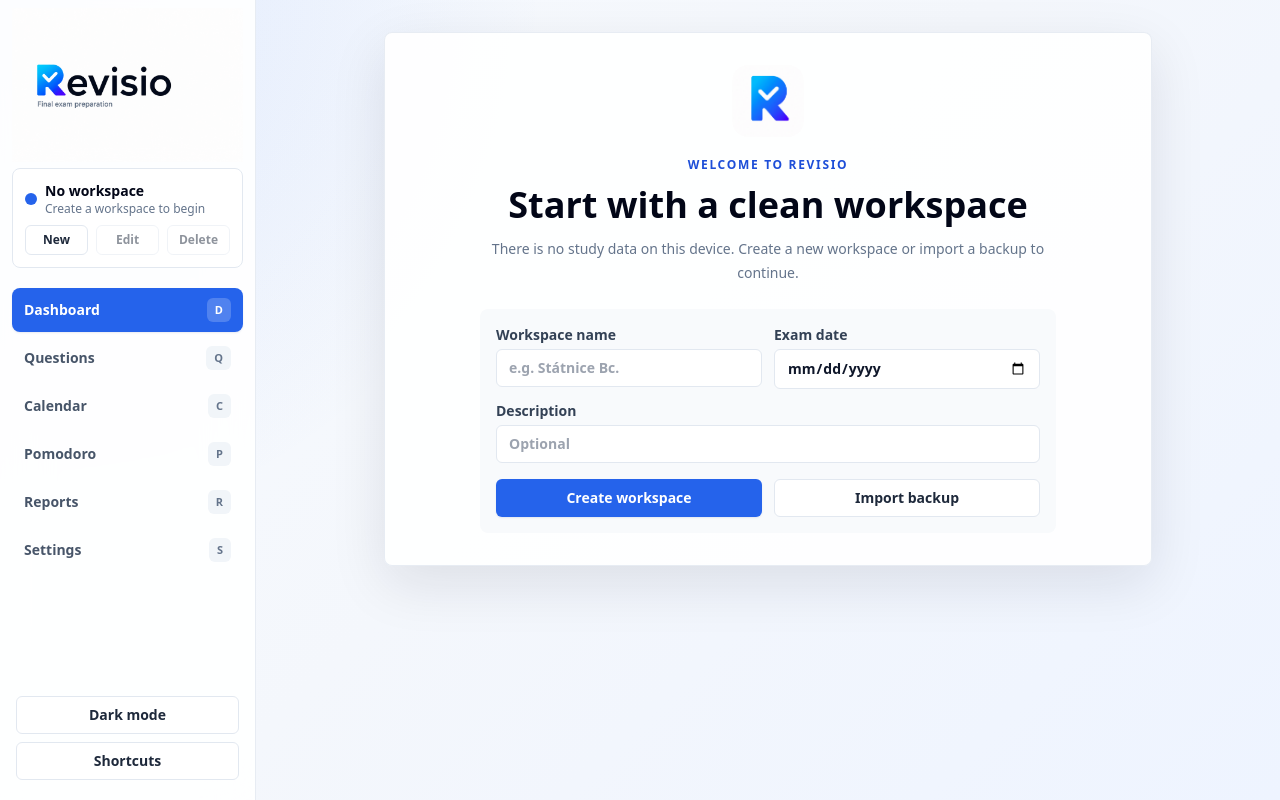
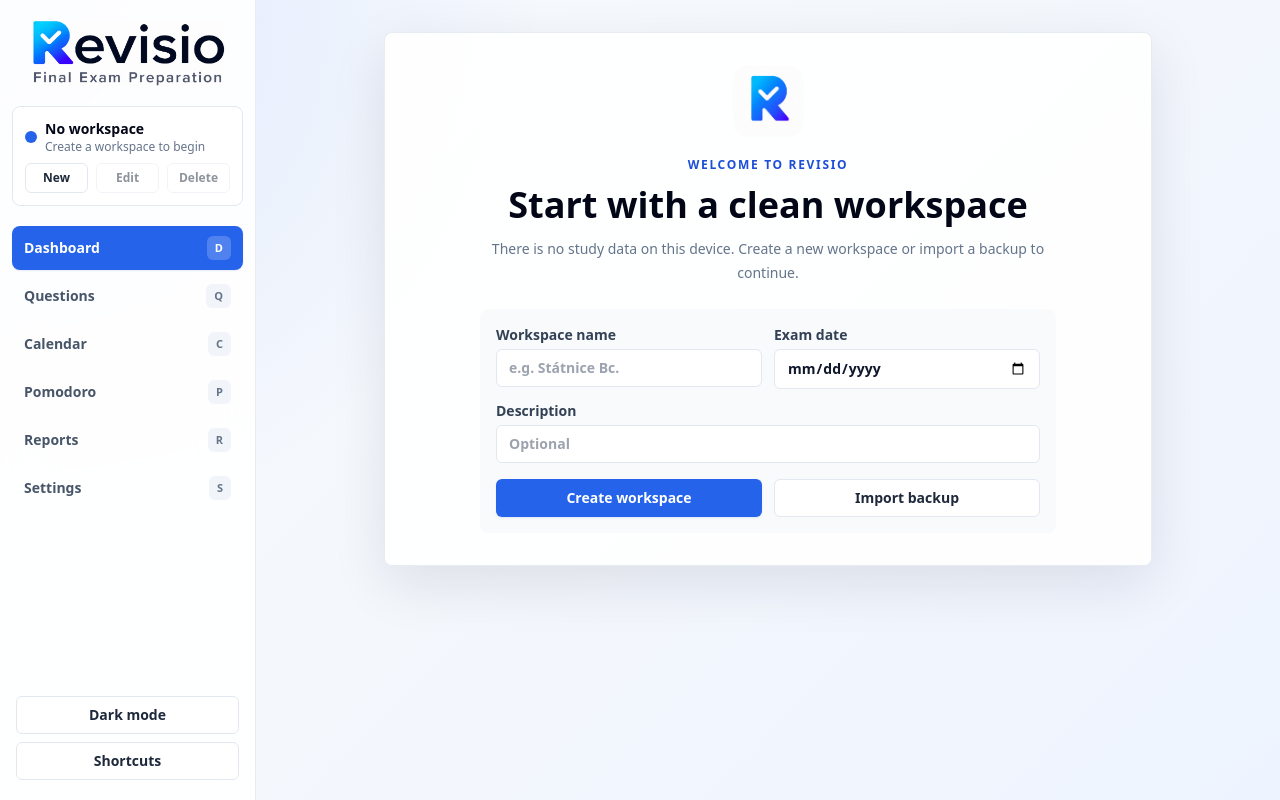
Before and after one commit to tadeasmoravek325-cmyk/Revisio, a Next.js app: page / in a window 1280 px wide. Built offline with nearby package versions, Linux system fonts and the light colour scheme.

Commit message:
Stable sidebar branding and layout

```diff
--- a/components/layout/AppShell.tsx
+++ b/components/layout/AppShell.tsx
@@ -61,19 +61,21 @@
 
   return (
     <div className="min-h-screen">
-      <aside className="fixed inset-y-0 left-0 z-30 hidden w-64 border-r border-slate-200/80 bg-white/90 px-3 pb-5 pt-1.5 backdrop-blur-xl dark:border-slate-800 dark:bg-slate-950/75 lg:block">
-        <Link href="/" className="flex min-w-0 items-center rounded-lg px-0 py-0.5 transition hover:bg-blue-50 dark:hover:bg-blue-500/10">
-          <Image
-            src="/revisio-full-lockup.svg"
-            alt="Revisio - Final exam preparation"
-            width={292}
-            height={195}
-            priority
-            className="h-auto w-[292px] shrink-0"
-          />
-        </Link>
+      <aside className="fixed inset-y-0 left-0 z-30 hidden w-64 border-r border-slate-200/80 bg-white/90 px-3 pb-5 backdrop-blur-xl dark:border-slate-800 dark:bg-slate-950/75 lg:block">
+        <div className="-mx-3 flex w-64 justify-center py-5">
+          <Link href="/" className="block rounded-lg transition hover:bg-blue-50 dark:hover:bg-blue-500/10">
+            <Image
+              src="/revisio-logo-tight.svg"
+              alt="Revisio - Final exam preparation"
+              width={193}
+              height={66}
+              priority
+              className="h-auto w-[193px] shrink-0"
+            />
+          </Link>
+        </div>
 
-        <div className="mt-1">
+        <div>
           <WorkspaceSwitcher />
         </div>
 
```
Also changed, not shown: public/revisio-logo-tight.svg (added), 1 other file (tests, documents, lock files or other folders).
